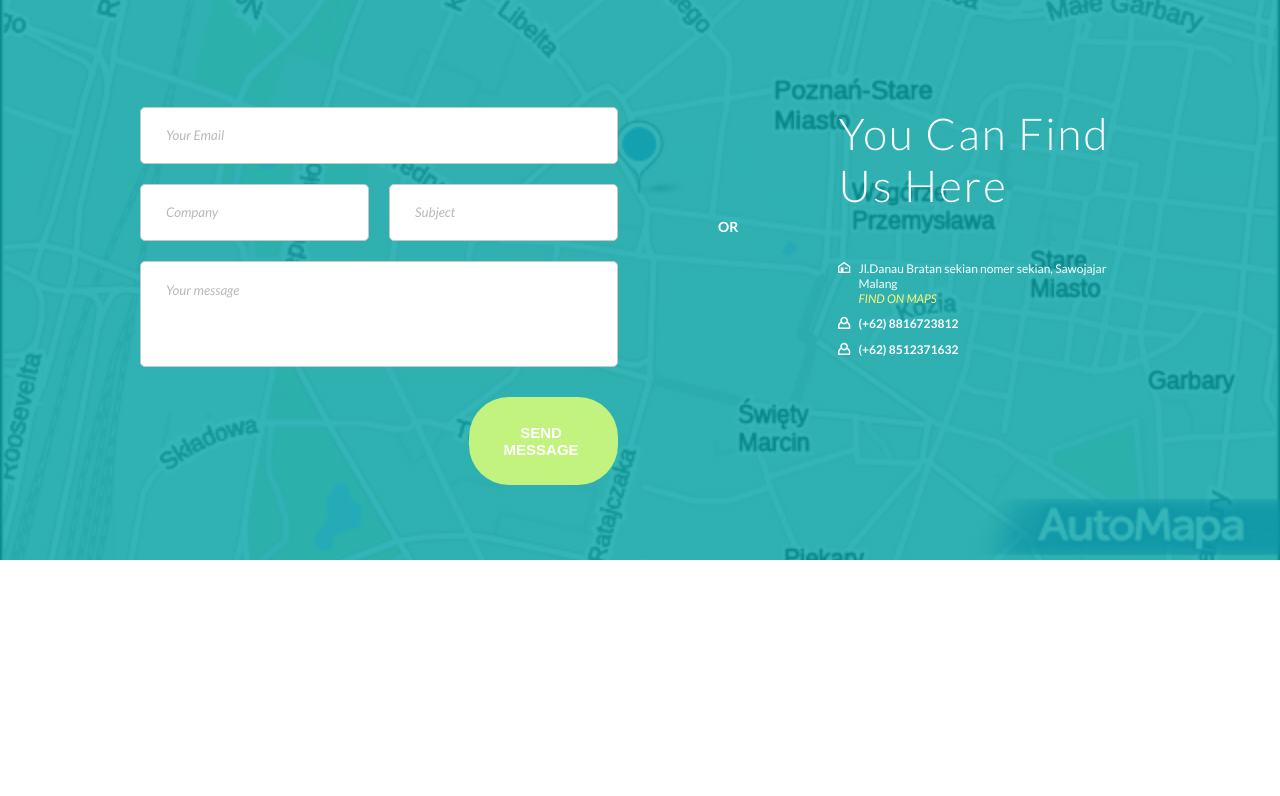
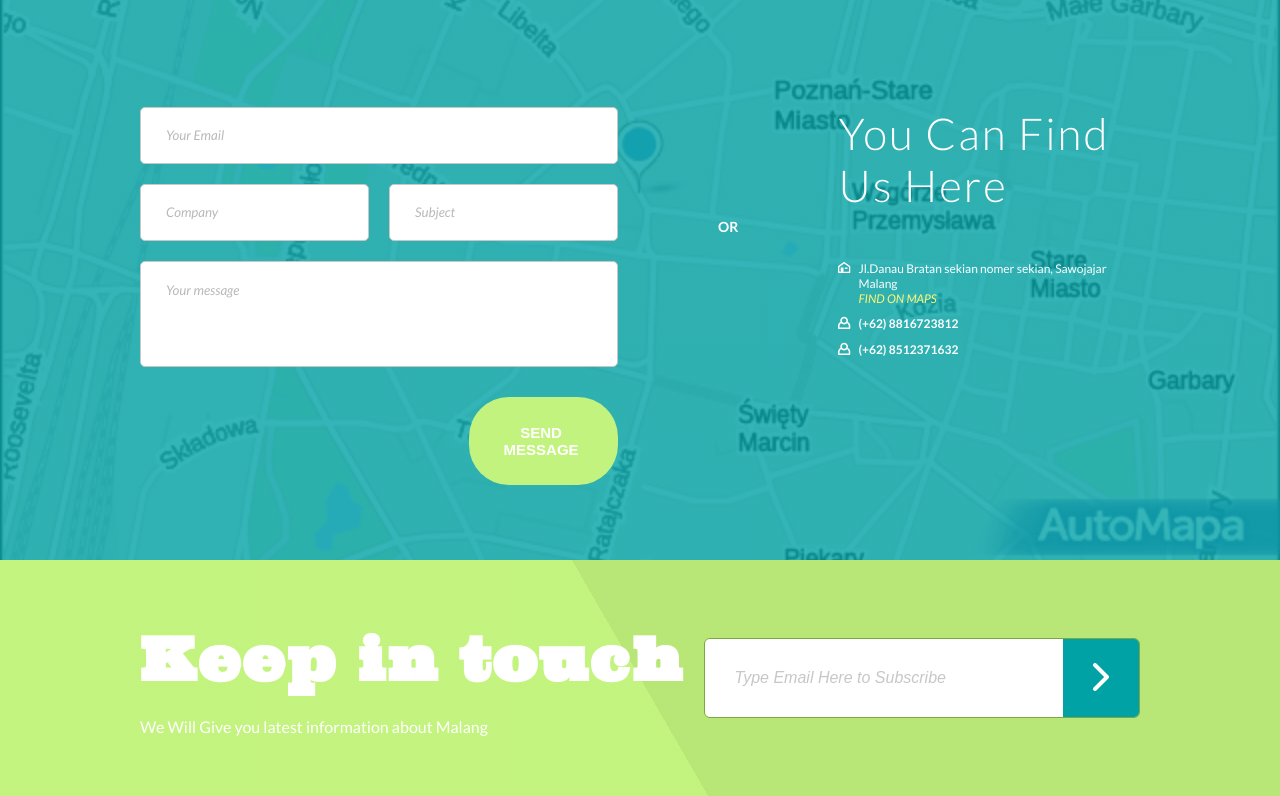
Before and after one commit to JedWoj/Pure-HTML-SCSS-site, a plain HTML site: page index.html in a window 1280 px wide. Shown: the part 4411-5207 px from the top of the page. Before the commit the page ends 4971 px from the top, so only its background shows below. Drawn offline with Linux system fonts and the light colour scheme.

Commit message:
section newsletter

```diff
--- a/Sass/abstracts/_variables.scss
+++ b/Sass/abstracts/_variables.scss
@@ -44,6 +44,8 @@ $color-green-lightest: #bdf271;
 
 $color-green-button: #c3f37f;
 
+$color-green-border:  #7ca83f;
+
 $font-1: 'Lato', sans-serif;
 $font-2: 'Ultra', serif;
 $font-3: 'Montserrat', sans-serif;
--- /dev/null
+++ b/Sass/layout/_newsletter.scss
@@ -0,0 +1,51 @@
+.newsletter {
+    background-image: linear-gradient(60deg, rgba(189,242,113,0.8995973389355743) 50%, rgba(176,228,103,0.8995973389355743) 50%);
+    padding: 6rem $padding;
+    display: flex;
+    justify-content: space-between;
+
+    &__header {
+
+    }
+
+    &__text {
+        color: $color-white;
+        font-size: 1.6rem;
+        font-weight: 400;
+        margin-top: 2rem;
+    }
+
+    &__form {
+        display: flex;
+        align-self: center;
+        border: 1px solid $color-green-border;
+        border-radius: 6px;
+    }
+
+    &__input {
+        padding: 3rem;
+        width: 28vw;
+        border: none;
+        outline: none;
+        font-size: 1.6rem;
+        border-bottom-left-radius: 5px;
+        border-top-left-radius: 5px;
+
+        &::placeholder {
+            font-style: italic;
+            color: $color-form-placeholder;
+        }
+    }
+
+    &__btn {
+        border: none;
+        background-color: $color-span;
+        cursor: pointer;
+        border-top-right-radius: 5px;
+        border-bottom-right-radius: 5px;
+    }
+
+    &__img {
+        padding: 0 3rem;
+    }
+}
--- a/Sass/main.scss
+++ b/Sass/main.scss
@@ -19,3 +19,4 @@
 @import "layout/destination";
 @import "layout/ittinery";
 @import "layout/contact";
+@import "layout/newsletter";
--- a/index.html
+++ b/index.html
@@ -495,6 +495,22 @@
             </div>
         </div>
     </section>
+    <section class="newsletter">
+        <div class="newsletter__header">
+            <h2 class="heading heading--2 heading--white">
+                Keep in touch
+            </h2>
+            <p class="newsletter__text">
+                We Will Give you latest information about Malang
+            </p>
+        </div>
+        <form action="#" class="newsletter__form">
+            <input type="text" class="newsletter__input" placeholder="Type Email Here to Subscribe">
+            <button class="newsletter__btn">
+                <img src="img/Forward (1).png" alt="forward sign" class="newsletter__img">
+            </button>
+        </form>
+    </section>
 </body>
 
 </html>
```
Also changed, not shown: Sass/main.css, img/Forward (1).png (added), img/bg-news.png (added), 1 other file.
